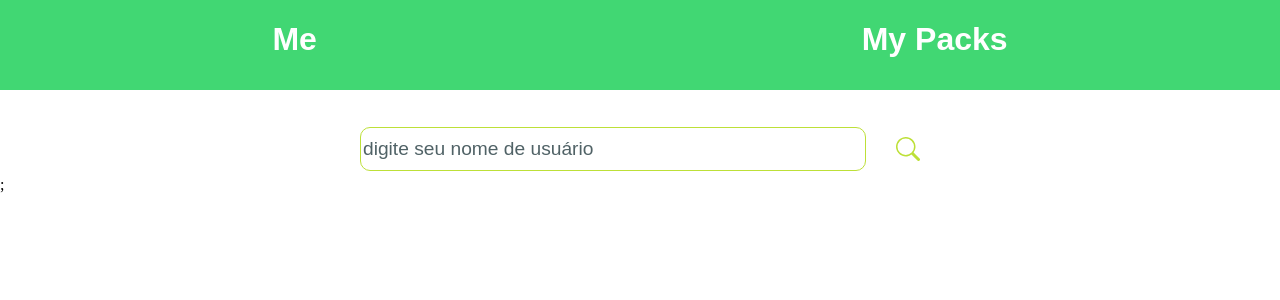
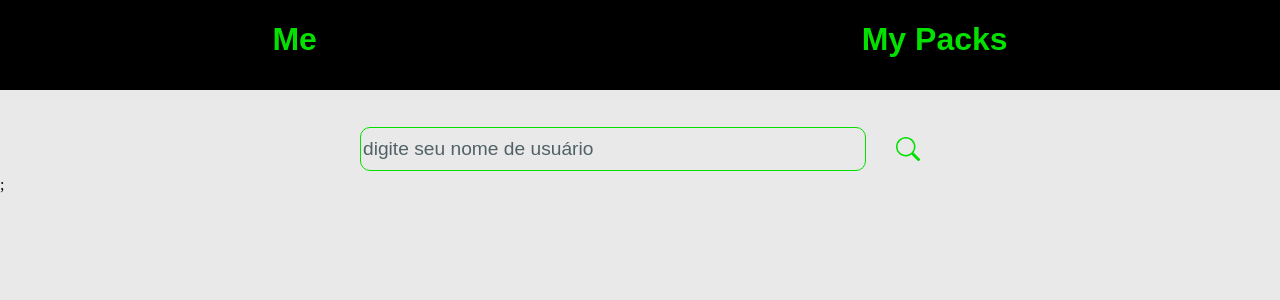
Before and after one commit to santosfk/GitHubState, a React (Vite) app: page / in a window 1280 px wide. Shown: the top 300 px of the page. Built offline with nearby package versions, Linux system fonts and the light colour scheme.

Commit message:
change colors of app

```diff
--- a/src/components/card/style.ts
+++ b/src/components/card/style.ts
@@ -3,12 +3,12 @@ import styled from "styled-components";
 export const Container = styled.div`
   @import url("https://fonts.googleapis.com/css2?family=Signika:wght@300&display=swap");
   font-family: "Signika", sans-serif;
-  background-color: #0c8b37;
+  background-color: black;
   width: 300px;
   height: 380px;
   margin: auto;
   margin-top: 5rem;
-  border: 1px solid #bde038;
+  border: 2px solid #bde038;
   border-radius: 25px;
   padding: 1.5rem 2rem;
   overflow-x: hidden;
@@ -20,6 +20,10 @@ export const Container = styled.div`
 export const Picture = styled.img`
   width: 100px;
   border-radius: 50%;
+  transition: 0.4s;
+  :hover {
+    border-radius: 35%;
+  }
 `;
 export const Name = styled.h1`
   font-size: 1rem;
@@ -33,6 +37,7 @@ export const Infos = styled.div`
 export const Content = styled.div`
   text-align: center;
   margin: 10px 50px;
+  color: #04e000;
   h1 {
     font-weight: bold;
     color: white;
@@ -44,11 +49,11 @@ export const Content = styled.div`
   }
 `;
 export const Info = styled.button`
-  background-color: black;
+  background-color: #04e000;
   margin-top: 1rem;
   width: 200px;
   height: 40px;
-  color: #04e000;
+  color: black;
   font-weight: bold;
   outline: none;
   border: none;
@@ -66,6 +71,7 @@ export const MoreSkills = styled.h1`
   font-size: 1rem;
   cursor: pointer;
   transition: 0.4s;
+  color: white;
   :hover {
     color: #04e000;
   }
--- a/src/components/header/style.ts
+++ b/src/components/header/style.ts
@@ -4,7 +4,7 @@ export const Container = styled.div`
   width: 100%;
   height: 90px;
   @import url("https://fonts.googleapis.com/css2?family=Source+Sans+Pro:wght@200&display=swap");
-  background-color: #41d773;
+  background-color: black;
   text-decoration: none;
   font-weight: bold;
   font-size: 1rem;
@@ -14,10 +14,10 @@ export const Container = styled.div`
 
   h1 {
     transition: 0.5s;
-    color: white;
+    color: #04e000;
   }
   h1:hover {
-    color: black;
+    color: white;
     transform: translateY(5px);
   }
   .link {
--- a/src/components/search/style.ts
+++ b/src/components/search/style.ts
@@ -7,7 +7,7 @@ export const Container = styled.div`
   input {
     margin: 5px 15px;
     width: 500px;
-    border: solid 1px #bde038;
+    border: solid 1px #04e000;
     outline: none;
     border-radius: 10px;
     color: black;
@@ -24,6 +24,6 @@ export const Container = styled.div`
   .icon {
     margin: 15px;
     font-size: 1.5rem;
-    color: #bde038;
+    color: #04e000;
   }
 `;
--- a/src/globalStyles.ts
+++ b/src/globalStyles.ts
@@ -6,7 +6,7 @@ body{
     margin: 0;
     width:100%;
     height: 100%;
-    background-color: white;
+    background-color:#e9e9e9;
 
 }
 
```
